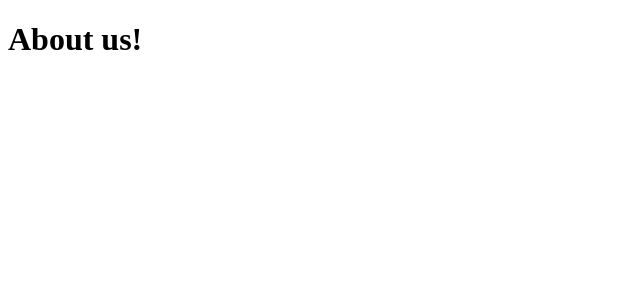
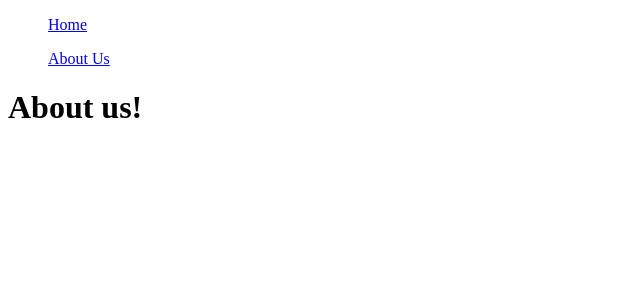
Before and after one commit to johj703/learn-nextjs14, a Next.js app: page /about-us in a window 1280 px wide. Shown: the top 300 px of the page, without its empty margins (0-640 px from the left). Built offline with nearby package versions, Linux system fonts and the light colour scheme.

Commit message:
About Us 컴포넌트 작성

```diff
--- a/app/about-us/page.tsx
+++ b/app/about-us/page.tsx
@@ -1,3 +1,10 @@
+import Navigation from "../../components/navigation";
+
 export default function AboutUs() {
-  return <h1>About us!</h1>;
+  return (
+    <div>
+      <Navigation />
+      <h1>About us!</h1>
+    </div>
+  );
 }
```
